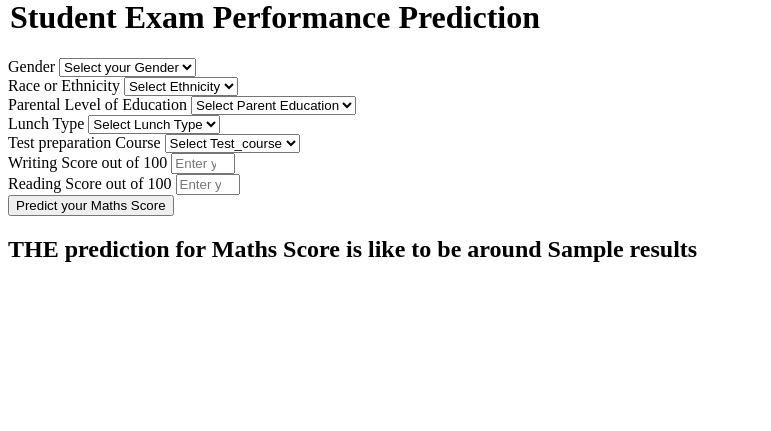
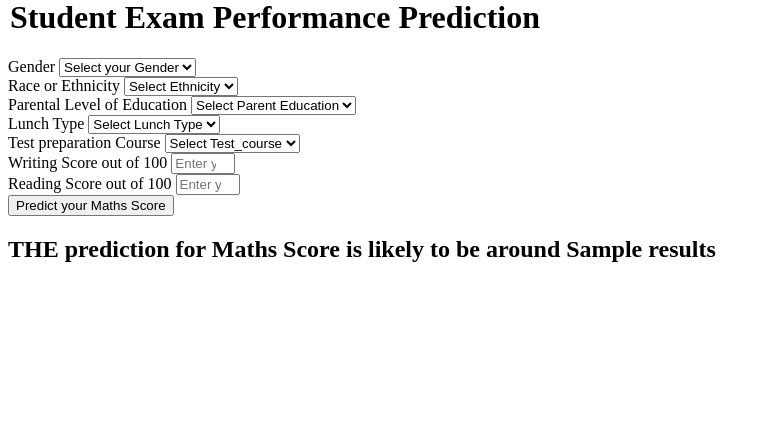
Before and after one commit to imtej/ML_Project, a Flask app: template templates/home.html in a window 1280 px wide. Shown: the part 67-498 px from the top of the page, without its empty margins (0-771 px from the left). Run offline with Flask 3, Linux system fonts and the light colour scheme; the template is opened without the code that fills it: most values are stand-ins (such as "Sample title", 1, 10 or a date in 2020).

Commit message:
Some Modification

```diff
--- a/application.py
+++ b/application.py
@@ -41,6 +41,5 @@ def predict_datapoint():
         return render_template('home.html',results=results[0])
 
 
-
 if __name__=="__main__":
     app.run(host="0.0.0.0")
--- a/templates/home.html
+++ b/templates/home.html
@@ -106,7 +106,7 @@
         </div>
     </form>
     <h2>
-       THE  prediction for Maths Score is like to be around {{results}}
+       THE  prediction for Maths Score is likely to be around {{results}}
     </h2>
    <body>
 </html>
```
